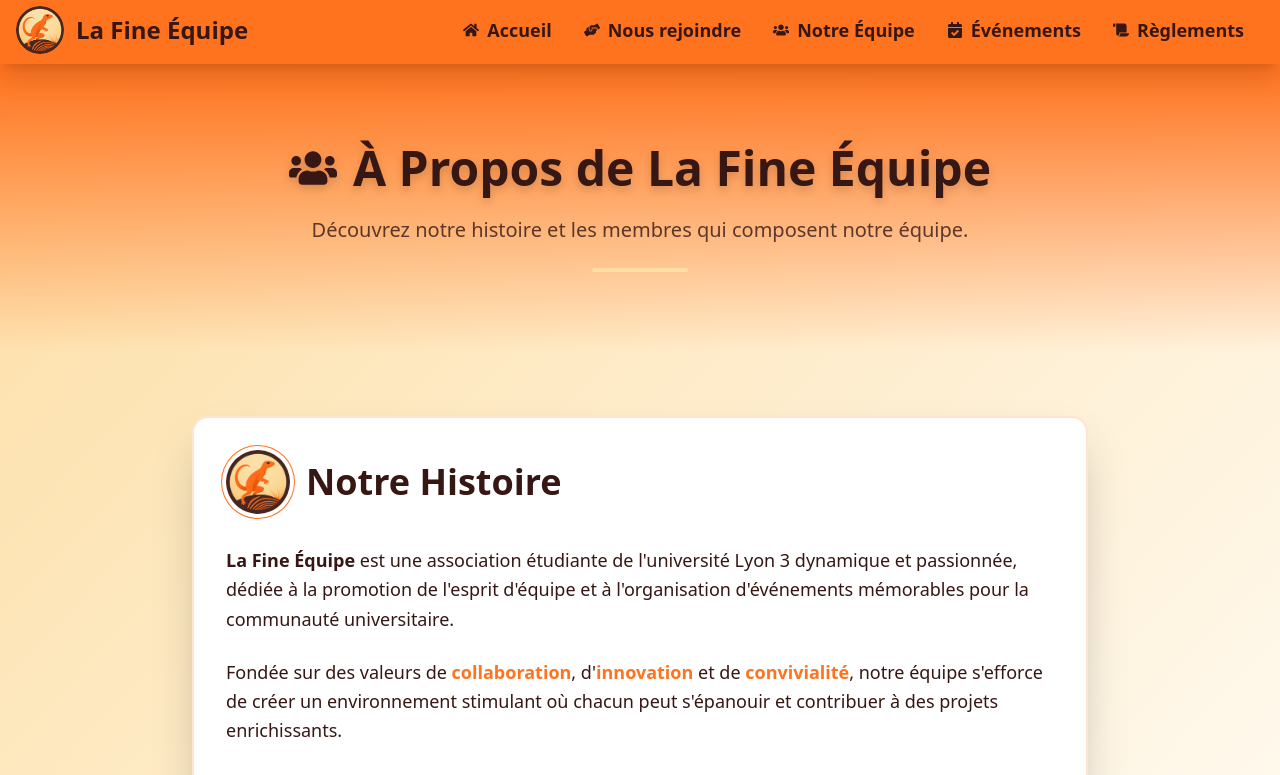
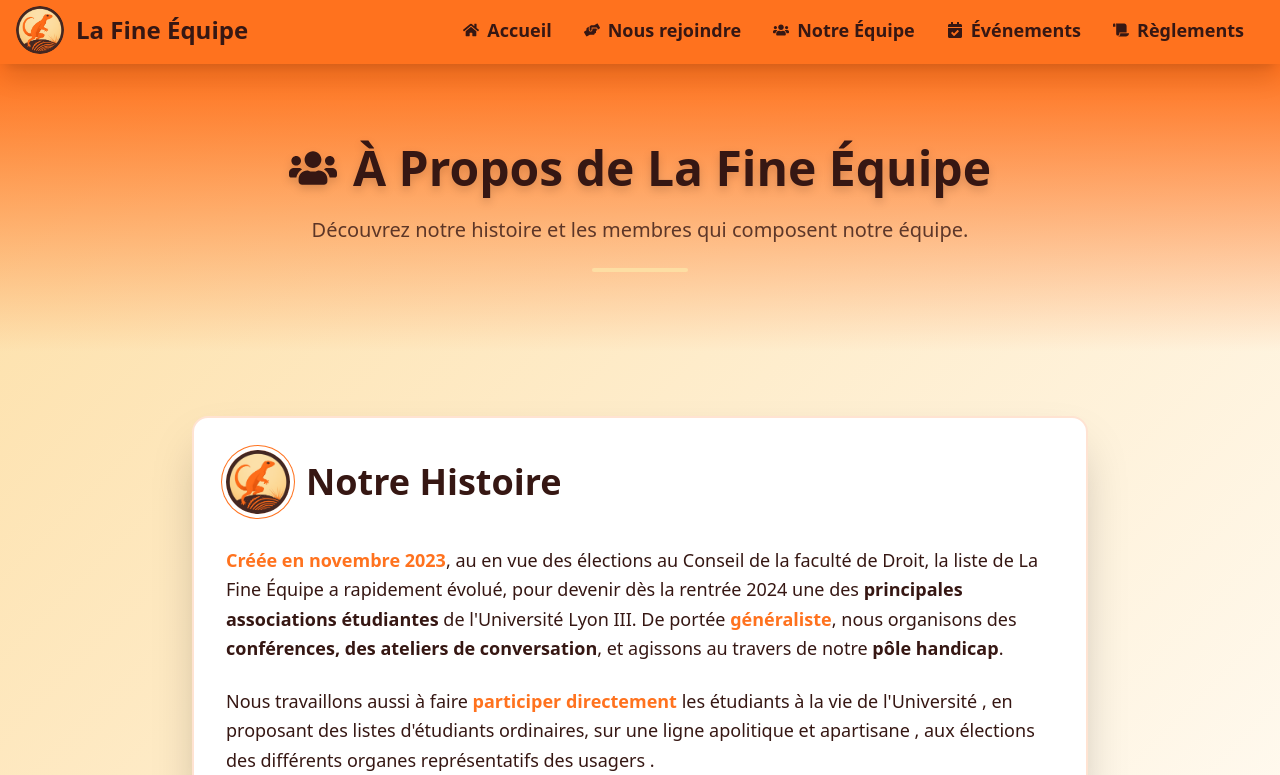
Before and after one commit to AurelienPautet/La-Fine-Equipe, a React (Vite) app in the folder apps/web/: page /about in a window 1280 px wide. Shown: the top 775 px of the page. Built offline with nearby package versions, Linux system fonts and the light colour scheme; no server answers.

Commit message:
Some impovements

```diff
--- a/apps/web/src/pages/OurTeamPage.tsx
+++ b/apps/web/src/pages/OurTeamPage.tsx
@@ -42,35 +42,41 @@ const OurTeamPage: React.FC = () => {
                 </h2>
               </div>
 
-              <div className="prose lg:prose-lg max-w-none">
-                <p className="text-lg text-base-content leading-relaxed mb-6">
-                  <strong>La Fine Équipe</strong> est une association étudiante
-                  de l'université Lyon 3 dynamique et passionnée, dédiée à la
-                  promotion de l'esprit d'équipe et à l'organisation
-                  d'événements mémorables pour la communauté universitaire.
+              <div className="space-y-6 text-base-content leading-relaxed text-lg">
+                <p>
+                  <span className="font-bold text-primary">
+                    Créée en novembre 2023
+                  </span>
+                  , au en vue des élections au Conseil de la faculté de Droit,
+                  la liste de La Fine Équipe a rapidement évolué, pour devenir
+                  dès la rentrée 2024 une des
+                  <span className="font-semibold text-secondary">
+                    {" "}
+                    principales associations étudiantes{" "}
+                  </span>
+                  de l'Université Lyon III. De portée
+                  <span className="font-bold text-primary"> généraliste</span>,
+                  nous organisons des
+                  <span className="font-semibold text-secondary">
+                    {" "}
+                    conférences, des ateliers de conversation
+                  </span>
+                  , et agissons au travers de notre
+                  <span className="font-semibold text-secondary">
+                    {" "}
+                    pôle handicap
+                  </span>
+                  .
                 </p>
-                <p className="text-lg text-base-content leading-relaxed mb-6">
-                  Fondée sur des valeurs de{" "}
-                  <span className="text-primary font-semibold">
-                    collaboration
-                  </span>
-                  , d'
-                  <span className="text-primary font-semibold">
-                    innovation
+                <p>
+                  Nous travaillons aussi à faire{" "}
+                  <span className="font-bold text-primary">
+                    participer directement
                   </span>{" "}
-                  et de{" "}
-                  <span className="text-primary font-semibold">
-                    convivialité
-                  </span>
-                  , notre équipe s'efforce de créer un environnement stimulant
-                  où chacun peut s'épanouir et contribuer à des projets
-                  enrichissants.
-                </p>
-                <p className="text-lg text-base-content leading-relaxed">
-                  Que ce soit à travers des tournois sportifs, des soirées
-                  thématiques, des ateliers créatifs ou des actions solidaires,
-                  nous mettons tout en œuvre pour offrir des expériences uniques
-                  et fédératrices à nos membres.
+                  les étudiants à la vie de l'Université , en proposant des
+                  listes d'étudiants ordinaires, sur une ligne apolitique et
+                  apartisane , aux élections des différents organes
+                  représentatifs des usagers .
                 </p>
               </div>
             </div>
@@ -78,65 +84,6 @@ const OurTeamPage: React.FC = () => {
 
           {/* Team Members Section */}
           <DivisionsDisplay />
-
-          {/* Activities Section
-
-                    <div className="card bg-base-100 shadow-2xl border-2 border-primary/20">
-            <div className="card-body p-8">
-              <h2 className="text-4xl font-bold text-secondary mb-6 text-center">
-                <FaBullseye className="inline w-8 h-8 mr-3" />
-                Nos Activités
-              </h2>
-              <div className="grid md:grid-cols-2 gap-6">
-                <div className="space-y-4">
-                  <div className="flex items-center gap-3">
-                    <div className="w-3 h-3 bg-primary rounded-full"></div>
-                    <span className="text-lg">
-                      <FaChess className="inline w-4 h-4 mr-2" />
-                      Tournois d'échecs
-                    </span>
-                  </div>
-                  <div className="flex items-center gap-3">
-                    <div className="w-3 h-3 bg-primary rounded-full"></div>
-                    <span className="text-lg">
-                      <FaHeart className="inline w-4 h-4 mr-2" />
-                      Soirées thématiques
-                    </span>
-                  </div>
-                  <div className="flex items-center gap-3">
-                    <div className="w-3 h-3 bg-primary rounded-full"></div>
-                    <span className="text-lg">
-                      <FaPalette className="inline w-4 h-4 mr-2" />
-                      Ateliers créatifs
-                    </span>
-                  </div>
-                </div>
-                <div className="space-y-4">
-                  <div className="flex items-center gap-3">
-                    <div className="w-3 h-3 bg-primary rounded-full"></div>
-                    <span className="text-lg">
-                      <FaHandshake className="inline w-4 h-4 mr-2" />
-                      Actions solidaires
-                    </span>
-                  </div>
-                  <div className="flex items-center gap-3">
-                    <div className="w-3 h-3 bg-primary rounded-full"></div>
-                    <span className="text-lg">
-                      <FaTrophy className="inline w-4 h-4 mr-2" />
-                      Compétitions sportives
-                    </span>
-                  </div>
-                  <div className="flex items-center gap-3">
-                    <div className="w-3 h-3 bg-primary rounded-full"></div>
-                    <span className="text-lg">
-                      <FaBookOpen className="inline w-4 h-4 mr-2" />
-                      Événements culturels
-                    </span>
-                  </div>
-                </div>
-              </div>
-            </div>
-          </div>*/}
         </div>
       </div>
     </div>
```
